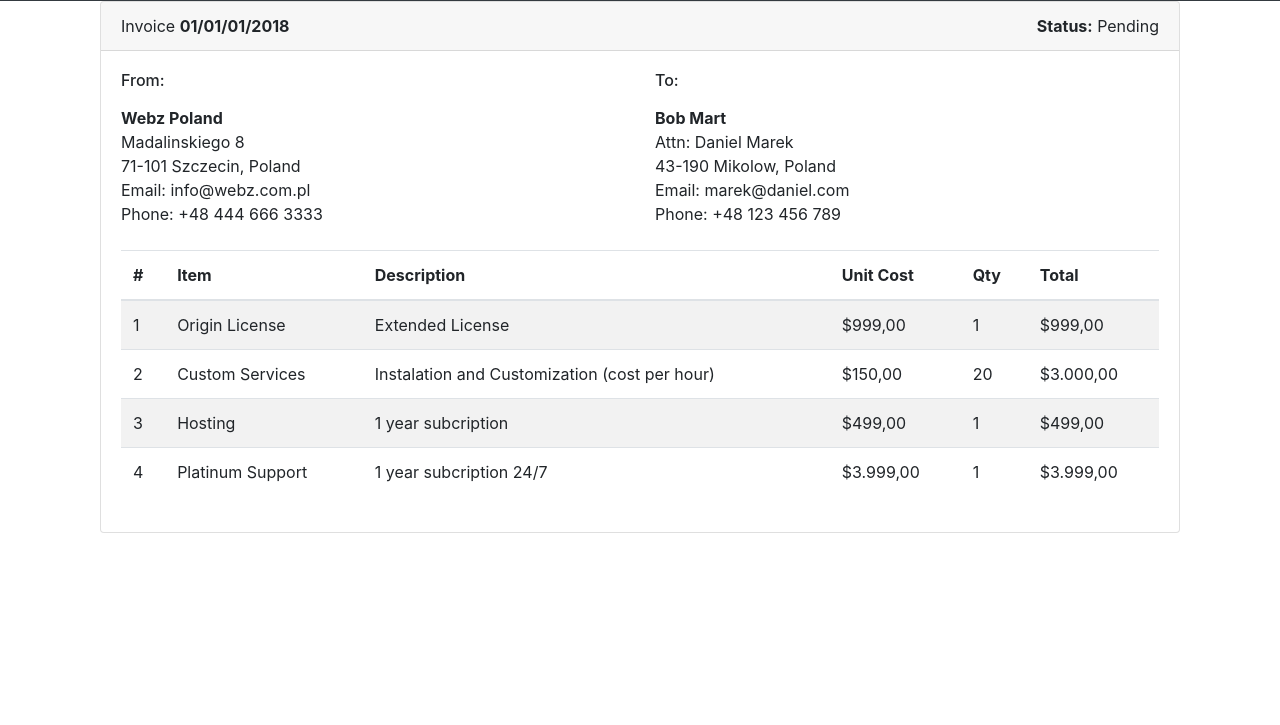
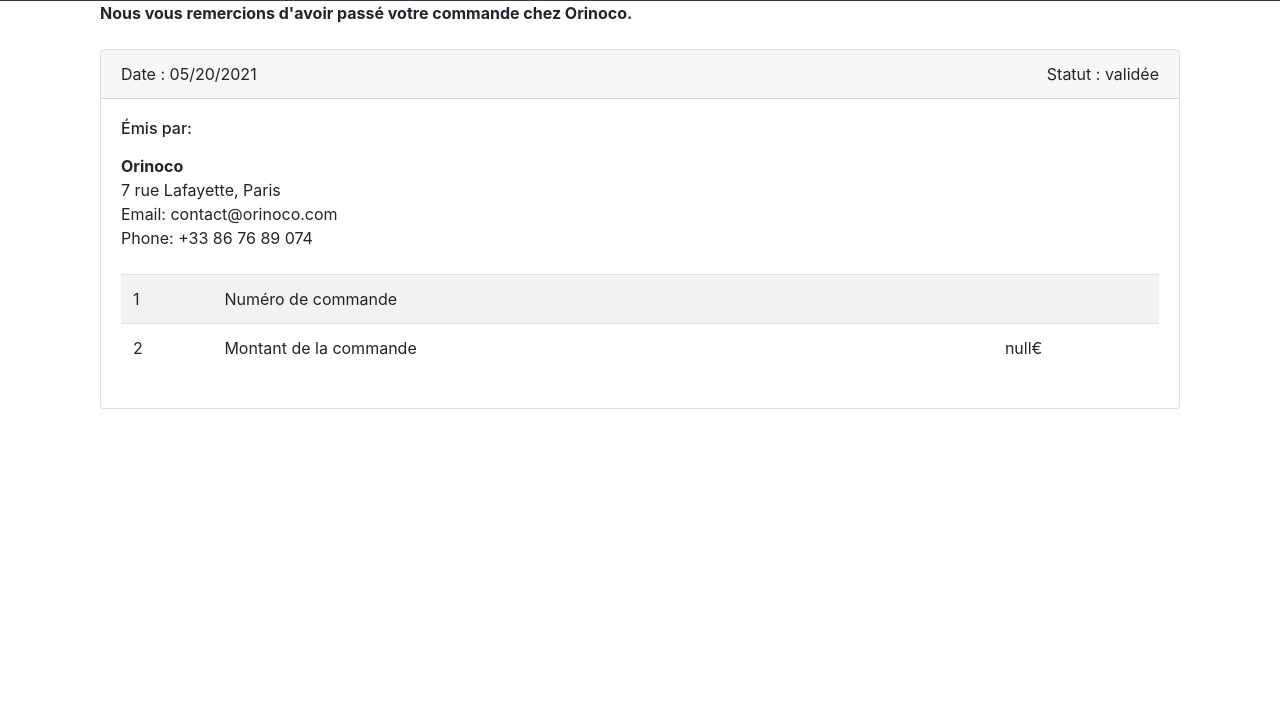
Before and after one commit to tagadia86/ORINOCO, a website: page FRONTEND/orderID.html in a window 1280 px wide. Shown: the part 75-800 px from the top of the page. Drawn offline with nearby package versions, Linux system fonts and the light colour scheme.

Commit message:
version finale 1.1

```diff
--- a/FRONTEND/orderID.html
+++ b/FRONTEND/orderID.html
@@ -11,8 +11,6 @@
     <link rel="stylesheet" type="text/css" href="style.css">
 </head>
 <body>
-
-
     <header>
       <div class="bg-dark">
         <div class="container">
@@ -29,9 +27,6 @@
                   <li class="nav-item active">
                     <a class="nav-link" href="index.html">Accueil</a>
                   </li>
-                  <li class="nav-item">
-                    <a class="nav-link" href="cart.html">panier</a>
-                  </li>
                 </ul>
               </div>
             </nav>
@@ -39,109 +34,60 @@
         </div>
       </div>
     </header>
-
-
-
     <main class="container" id="main_block">
+        <div class="container"><strong>Nous vous remercions d'avoir passé votre commande chez Orinoco. </strong></div><br>
         <div class="container">
             <div class="card">
                 <div class="card-header">
-          Invoice
-          <strong>01/01/01/2018</strong>
-            <span class="float-right"> <strong>Status:</strong> Pending</span>
-
+                    Date :
+                    <span id="today_date"></span>
+                    <span class="float-right"> Statut : validée</span>
                 </div>
                 <div class="card-body">
                     <div class="row mb-4">
                         <div class="col-sm-6">
-          <h6 class="mb-3">From:</h6>
+                        <h6 class="mb-3">Émis par:</h6>
                         <div>
-          <strong>Webz Poland</strong>
+                        <strong>Orinoco</strong>
                         </div>
-          <div>Madalinskiego 8</div>
-          <div>71-101 Szczecin, Poland</div>
-          <div>Email: info@webz.com.pl</div>
-          <div>Phone: +48 444 666 3333</div>
+                        <div>7 rue Lafayette, Paris</div>
+                        <div>Email: contact@orinoco.com</div>
+                        <div>Phone: +33 86 76 89 074</div>
                         </div>
-
-          <div class="col-sm-6">
-          <h6 class="mb-3">To:</h6>
-          <div>
-          <strong>Bob Mart</strong>
                     </div>
-          <div>Attn: Daniel Marek</div>
-          <div>43-190 Mikolow, Poland</div>
-          <div>Email: marek@daniel.com</div>
-          <div>Phone: +48 123 456 789</div>
-          </div>
-
-
-
-          </div>
-
                     <div class="table-responsive-sm">
                         <table class="table table-striped">
                             <thead>
-          <tr>
-          <th class="center">#</th>
-          <th>Item</th>
-          <th>Description</th>
-
-          <th class="right">Unit Cost</th>
-            <th class="center">Qty</th>
-          <th class="right">Total</th>
-          </tr>
                             </thead>
                             <tbody>
                                 <tr>
                                     <td class="center">1</td>
-          <td class="left strong">Origin License</td>
-          <td class="left">Extended License</td>
-
-          <td class="right">$999,00</td>
-            <td class="center">1</td>
-          <td class="right">$999,00</td>
+                                    <td class="left strong">Numéro de commande</td>
+                                    <td class="left"></td>
+                                    <td class="right"></td>
+                                    <td class="center"></td>
+                                    <td class="left strong" id="order_id"></td>
                                 </tr>
                                 <tr>
                                     <td class="center">2</td>
-          <td class="left">Custom Services</td>
-          <td class="left">Instalation and Customization (cost per hour)</td>
+                                    <td class="left">Montant de la commande</td>
+                                    <td class="left"></td>
+                                    <td class="right"></td>
+                                    <td class="center"></td>
+                                    <td class="right" id="total">dol</td>
 
-          <td class="right">$150,00</td>
-            <td class="center">20</td>
-          <td class="right">$3.000,00</td>
-          </tr>
-          <tr>
-          <td class="center">3</td>
-          <td class="left">Hosting</td>
-          <td class="left">1 year subcription</td>
-
-          <td class="right">$499,00</td>
-            <td class="center">1</td>
-          <td class="right">$499,00</td>
-          </tr>
-          <tr>
-          <td class="center">4</td>
-          <td class="left">Platinum Support</td>
-          <td class="left">1 year subcription 24/7</td>
-
-          <td class="right">$3.999,00</td>
-            <td class="center">1</td>
-          <td class="right">$3.999,00</td>
                                 </tr>
                             </tbody>
                         </table>
                     </div>
-
+                </div>
+          </div>
+        </div>
     </main>
-
    <script type="text/javascript" src="orderID.js"></script>
-
     <!-- jQuery first, then Popper.js, then Bootstrap JS -->
     <script src="https://code.jquery.com/jquery-3.4.1.slim.min.js" integrity="sha384-J6qa4849blE2+poT4WnyKhv5vZF5SrPo0iEjwBvKU7imGFAV0wwj1yYfoRSJoZ+n" crossorigin="anonymous"></script>
-
     <script src="https://cdn.jsdelivr.net/npm/popper.js@1.16.0/dist/umd/popper.min.js" integrity="sha384-Q6E9RHvbIyZFJoft+2mJbHaEWldlvI9IOYy5n3zV9zzTtmI3UksdQRVvoxMfooAo" crossorigin="anonymous"></script>
-
     <script src="https://stackpath.bootstrapcdn.com/bootstrap/4.4.1/js/bootstrap.min.js" integrity="sha384-wfSDF2E50Y2D1uUdj0O3uMBJnjuUD4Ih7YwaYd1iqfktj0Uod8GCExl3Og8ifwB6" crossorigin="anonymous"></script>
 </body>
 </html>
--- a/FRONTEND/orderID.js
+++ b/FRONTEND/orderID.js
@@ -1,28 +1,13 @@
-/*let urlSearch = new URLSearchParams(window.location.search);
-let selectedCam = urlSearch.get('id');*/
-
-
-
-
-
 let urlSearch1 = new URLSearchParams(window.location.search);
 let confirmationNumber = urlSearch1.get('id');
-console.log(confirmationNumber);
 document.getElementById("order_id").innerHTML = confirmationNumber;
-
 let urlSearch2 = new URLSearchParams(window.location.search);
-let firstname = urlSearch2.get('param2');
-console.log(firstname);
-
-
-//document.getElementById("main_block").innerHTML = d.getUTCDate();
-
-
+let total = urlSearch2.get('tot');
+console.log(total);
+document.getElementById("total").innerHTML = total +"€";
 var today = new Date();
 var dd = String(today.getDate()).padStart(2, '0');
-var mm = String(today.getMonth() + 1).padStart(2, '0'); //January is 0!
+var mm = String(today.getMonth() + 1).padStart(2, '0');
 var yyyy = today.getFullYear();
-
 today = mm + '/' + dd + '/' + yyyy;
-console.log(today);
 document.getElementById("today_date").innerHTML = today;
--- a/FRONTEND/style.css
+++ b/FRONTEND/style.css
@@ -1,15 +1,11 @@
-
 .card_img_size
 {
-  /*width: 540px;*/
-  /*height: 250px;*/
   max-width: 540px;
 }
 .img_size
 {
   width: 100%;
   height: 100%;
-  /*object-fit: cover;*/
 }
 .div-navbar
 {
```
Also changed, not shown: FRONTEND/cart.html (+0 -15 lines), FRONTEND/cart.js (+46 -79 lines), FRONTEND/index.html (+0 -5 lines), FRONTEND/index.js (+5 -28 lines), FRONTEND/item.html (+1 -12 lines), FRONTEND/item.js (+4 -13 lines). Lines whose indentation alone changed are shown as unchanged.
